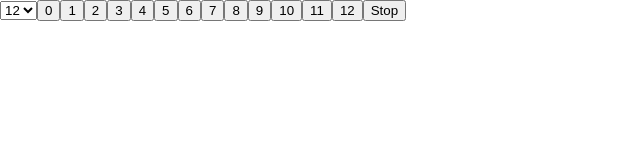
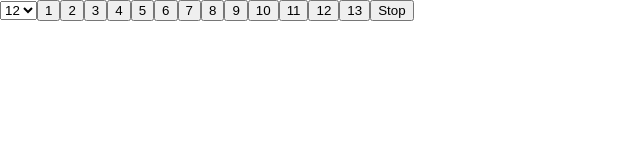
Before and after one commit to kevinsqi/microharmonic, a React (Create React App) app: page / in a window 1280 px wide. Shown: the top 160 px of the page, without its empty margins (0-640 px from the left). Built offline with nearby package versions, Linux system fonts and the light colour scheme.

Commit message:
make buttons 1-indexed

```diff
--- a/src/App.js
+++ b/src/App.js
@@ -122,7 +122,7 @@ class App extends Component {
         {
           _.range(this.state.stepsPerOctave + 1).map((index) => {
             return (
-              <button onClick={this.onClick.bind(this, index)} key={index}>{index}</button>
+              <button onClick={this.onClick.bind(this, index)} key={index}>{index + 1}</button>
             );
           })
         }
```
